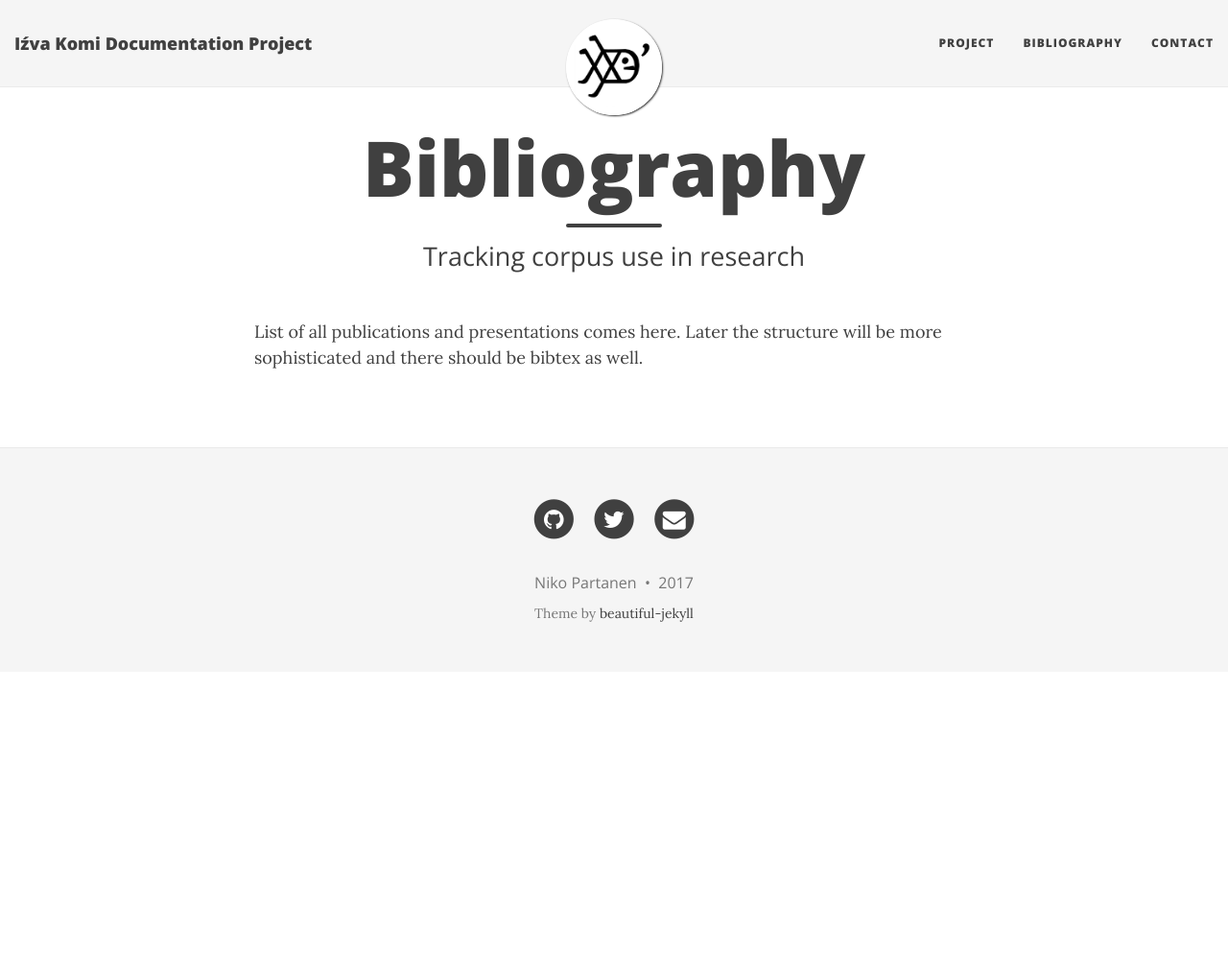
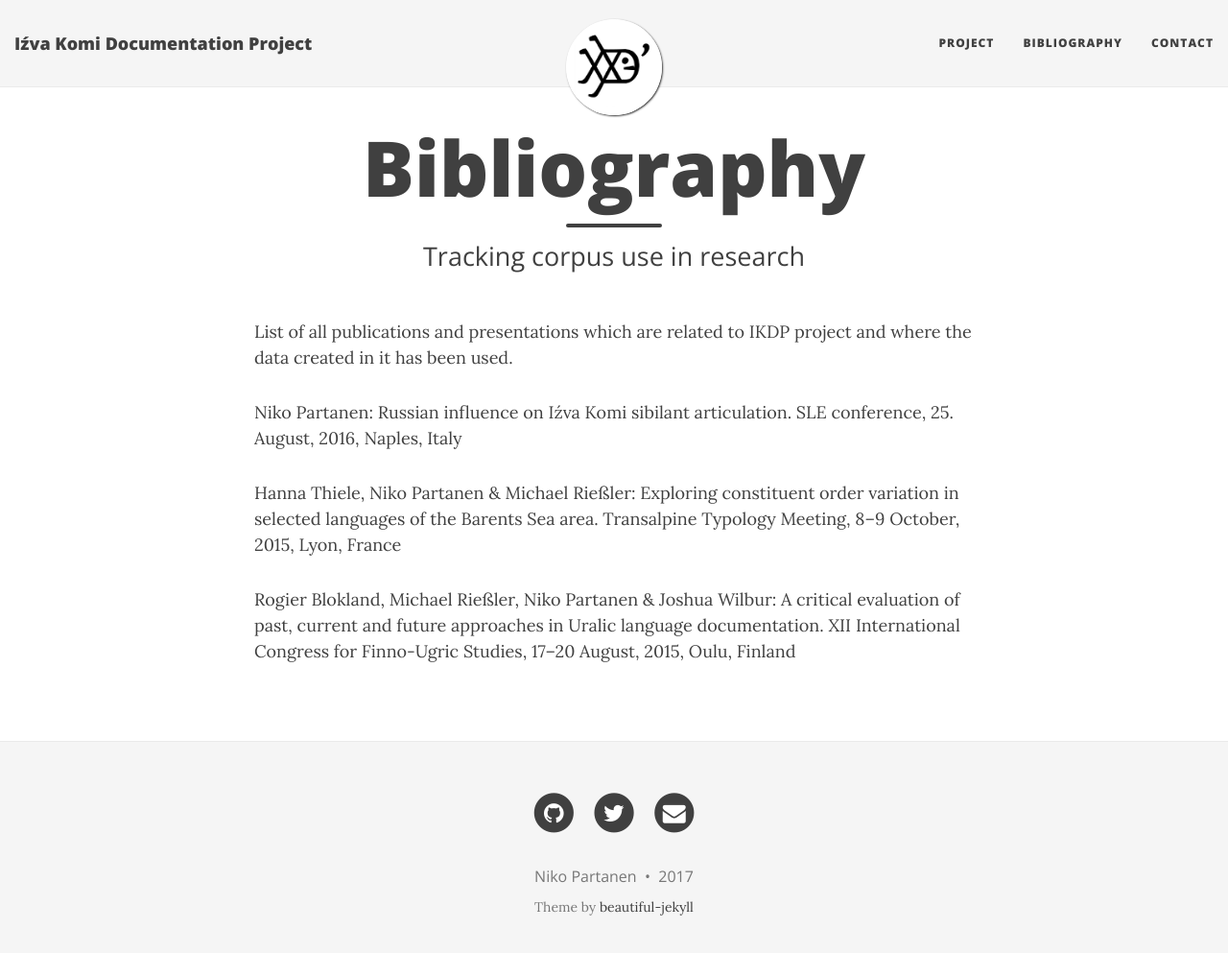
Before and after one commit to langdoc/IKDP, a Jekyll site: the page built from docs/biblio.md, in a window 1280 px wide and 1006 px high. Shown: the top 993 px of the window at 96% size. Built offline with Jekyll 4.4.1, drawn with Linux system fonts in a browser that asks for light colours; nearby versions of some CDN libraries.

Commit message:
test with some bibliographic items

```diff
--- a/docs/biblio.md
+++ b/docs/biblio.md
@@ -4,4 +4,10 @@ title: Bibliography
 subtitle: Tracking corpus use in research
 ---
 
-List of all publications and presentations comes here. Later the structure will be more sophisticated and there should be bibtex as well.
+List of all publications and presentations which are related to IKDP project and where the data created in it has been used.
+
+Niko Partanen: Russian influence on Iźva Komi sibilant articulation. SLE conference, 25. August, 2016, Naples, Italy
+
+Hanna Thiele, Niko Partanen & Michael Rießler: Exploring constituent order variation in selected languages of the Barents Sea area. Transalpine Typology Meeting, 8–9 October, 2015, Lyon, France
+
+Rogier Blokland, Michael Rießler, Niko Partanen & Joshua Wilbur: A critical evaluation of past, current and future approaches in Uralic language documentation. XII International Congress for Finno-Ugric Studies, 17–20 August, 2015, Oulu, Finland
```
